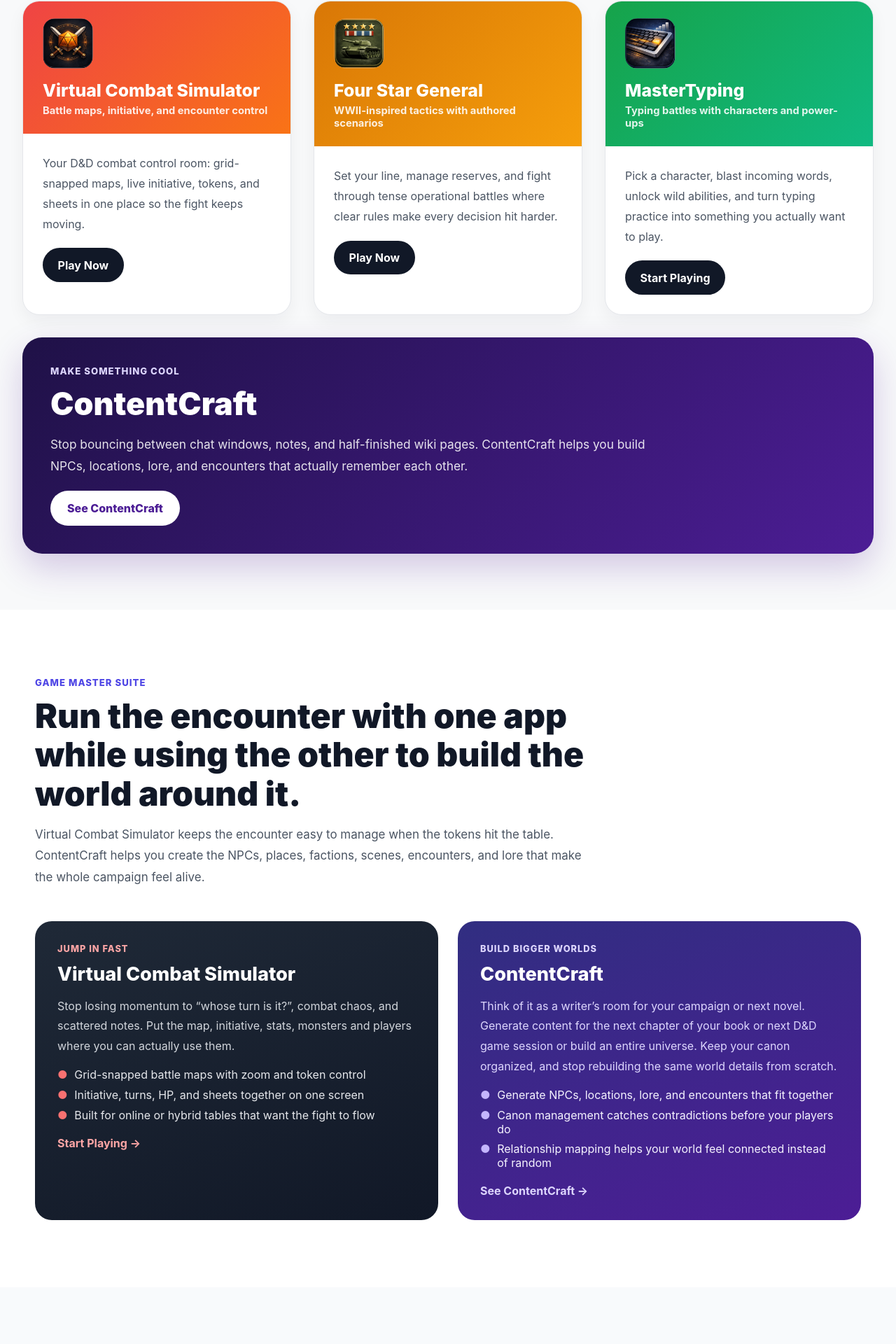
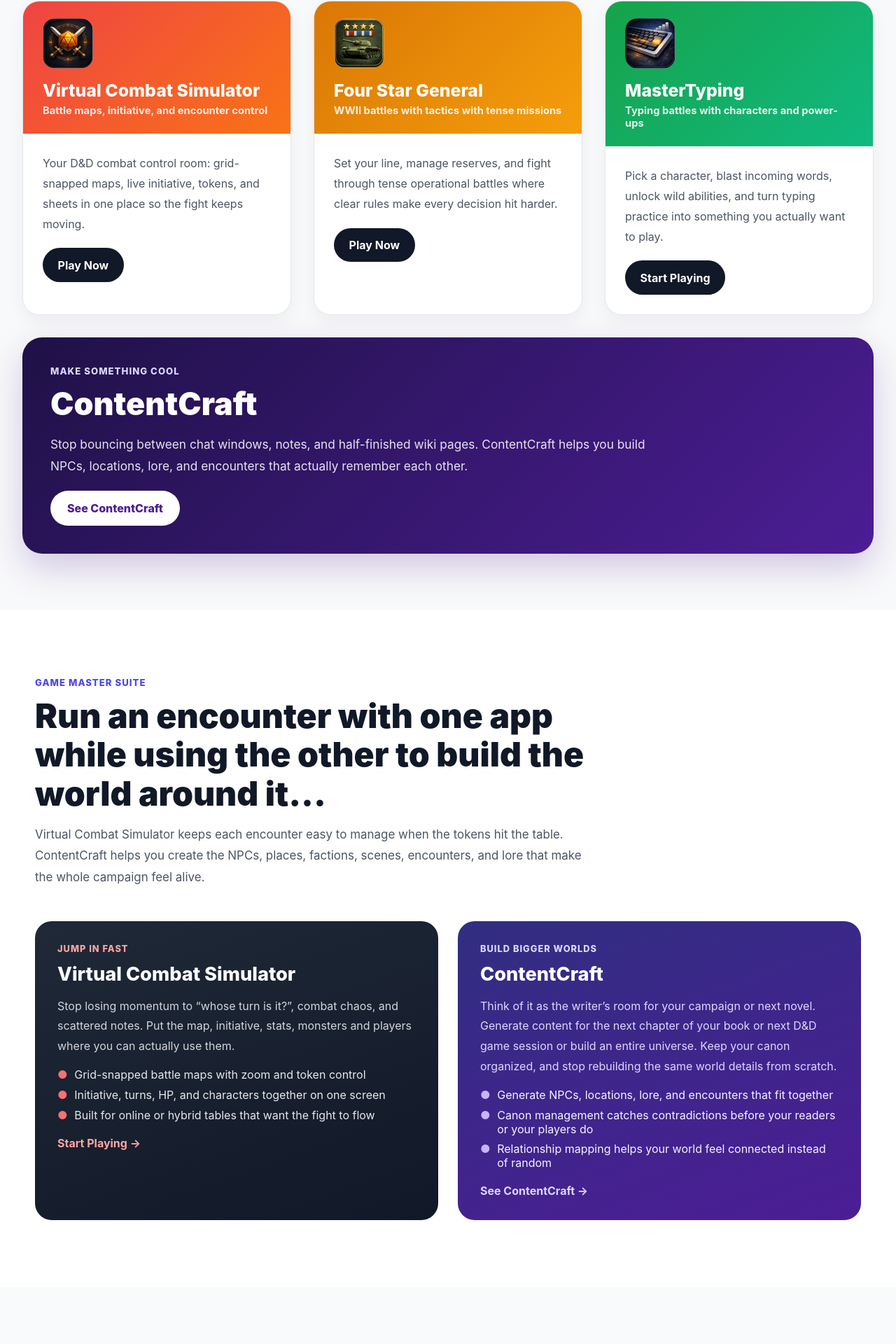
Before and after one commit to sixsmithgames-RPGCombatSimulator/SixsmithGames, a Next.js app: page / in a window 1280 px wide. Shown: the part 1025-2945 px from the top of the page at 70% size. Built offline with nearby package versions, Linux system fonts and the light colour scheme; no server answers.

Commit message:
Updated copy on main page

```diff
--- a/app/page.tsx
+++ b/app/page.tsx
@@ -25,7 +25,7 @@ export default function Home() {
       name: 'Four Star General',
       href: '/apps/fourstargeneral',
       icon: '/icons/fourstargeneral-optimized.png',
-      audience: 'WWII-inspired tactics with authored scenarios',
+      audience: 'WWII battles with tactics with tense missions',
       message: 'Set your line, manage reserves, and fight through tense operational battles where clear rules make every decision hit harder.',
       button: 'Play Now',
       accent: 'linear-gradient(135deg, #d97706 0%, #f59e0b 100%)',
@@ -210,10 +210,10 @@ export default function Home() {
               Game Master Suite
             </div>
             <h2 style={{ fontSize: 'clamp(2rem, 5vw, 3rem)', fontWeight: '900', color: '#111827', margin: '0 0 1rem', lineHeight: 1.15 }}>
-              Run the encounter with one app while using the other to build the world around it.
+              Run an encounter with one app while using the other to build the world around it...
             </h2>
             <p style={{ fontSize: '1.06rem', color: '#4b5563', lineHeight: 1.8, margin: 0 }}>
-              Virtual Combat Simulator keeps the encounter easy to manage when the tokens hit the table. ContentCraft helps you create the NPCs, places, factions, scenes, encounters, and lore that make the whole campaign feel alive.
+              Virtual Combat Simulator keeps each encounter easy to manage when the tokens hit the table. ContentCraft helps you create the NPCs, places, factions, scenes, encounters, and lore that make the whole campaign feel alive.
             </p>
           </div>
 
@@ -227,7 +227,7 @@ export default function Home() {
                 Stop losing momentum to “whose turn is it?”, combat chaos, and scattered notes. Put the map, initiative, stats, monsters and players where you can actually use them.
               </p>
               <ul style={{ listStyle: 'none', padding: 0, margin: '0 0 1.25rem', display: 'grid', gap: '0.55rem' }}>
-                {['Grid-snapped battle maps with zoom and token control', 'Initiative, turns, HP, and sheets together on one screen', 'Built for online or hybrid tables that want the fight to flow'].map((item) => (
+                {['Grid-snapped battle maps with zoom and token control', 'Initiative, turns, HP, and characters together on one screen', 'Built for online or hybrid tables that want the fight to flow'].map((item) => (
                   <li key={item} style={{ color: '#e5e7eb', display: 'flex', alignItems: 'flex-start', gap: '0.6rem' }}>
                     <span style={{ color: '#f87171' }}>●</span>{item}
                   </li>
@@ -242,10 +242,10 @@ export default function Home() {
               </div>
               <h3 style={{ fontSize: '1.7rem', fontWeight: '800', margin: '0 0 0.9rem' }}>ContentCraft</h3>
               <p style={{ color: '#ddd6fe', lineHeight: 1.8, margin: '0 0 1rem' }}>
-                Think of it as a writer’s room for your campaign or next novel. Generate content for the next chapter of your book or next D&D game session or build an entire universe. Keep your canon organized, and stop rebuilding the same world details from scratch.
+                Think of it as the writer’s room for your campaign or next novel. Generate content for the next chapter of your book or next D&D game session or build an entire universe. Keep your canon organized, and stop rebuilding the same world details from scratch.
               </p>
               <ul style={{ listStyle: 'none', padding: 0, margin: '0 0 1.25rem', display: 'grid', gap: '0.55rem' }}>
-                {['Generate NPCs, locations, lore, and encounters that fit together', 'Canon management catches contradictions before your players do', 'Relationship mapping helps your world feel connected instead of random'].map((item) => (
+                {['Generate NPCs, locations, lore, and encounters that fit together', 'Canon management catches contradictions before your readers or your players do', 'Relationship mapping helps your world feel connected instead of random'].map((item) => (
                   <li key={item} style={{ color: '#f5f3ff', display: 'flex', alignItems: 'flex-start', gap: '0.6rem' }}>
                     <span style={{ color: '#c4b5fd' }}>●</span>{item}
                   </li>
@@ -272,7 +272,7 @@ export default function Home() {
                 This is for players who love the moment when their tactical positioning pays off. You deploy, manage resources, protect supply lines, call in air support,and command your forces to win battles.
               </p>
               <p style={{ fontSize: '1rem', color: '#4b5563', lineHeight: 1.8, margin: 0 }}>
-                Mission objectives, resource management, and tactical counters to enemy advancement are critical. Hold river crossings, defend towns, take key positions, remove enemy strongholds, use terrain to your advantage, and branch coordination give each battle that satisfying “one more turn”.
+                Mission objectives, resource management, and tactical counters to enemy advancement are critical. Hold river crossings, defend towns, take key positions, remove enemy strongholds, use terrain to your advantage, and coordinting your forces gives each battle that satisfying “one more turn”.
               </p>
             </div>
 
```
